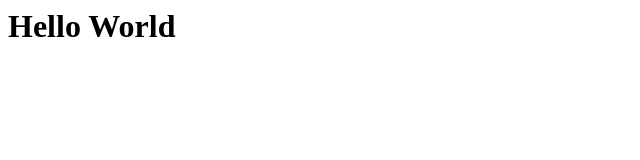
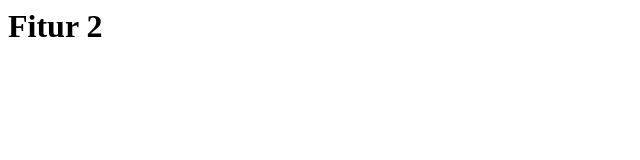
Before and after one commit to asriniarn-commits/wpu-resolusi, a plain HTML site: page index.html in a window 1280 px wide. Shown: the whole page, without its empty margins (0-640 px from the left). Drawn offline with Linux system fonts and the light colour scheme.

Commit message:
Update index.html

```diff
--- a/index.html
+++ b/index.html
@@ -1 +1 @@
-<h1>Hello World</h1>
+<h1>Fitur 2</h1>
```
